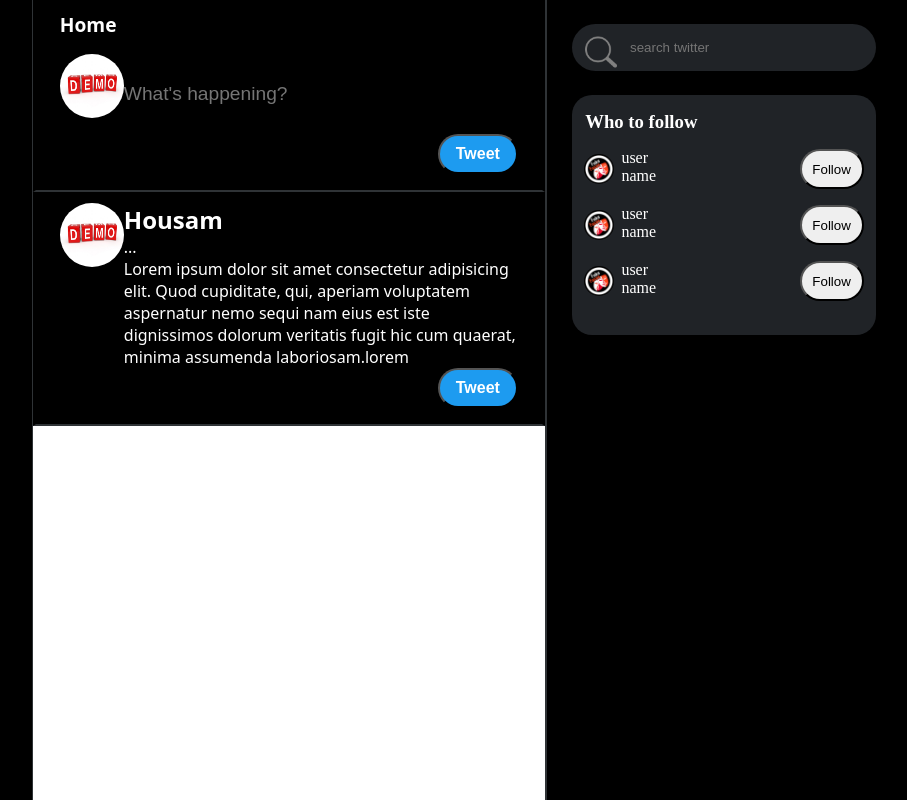
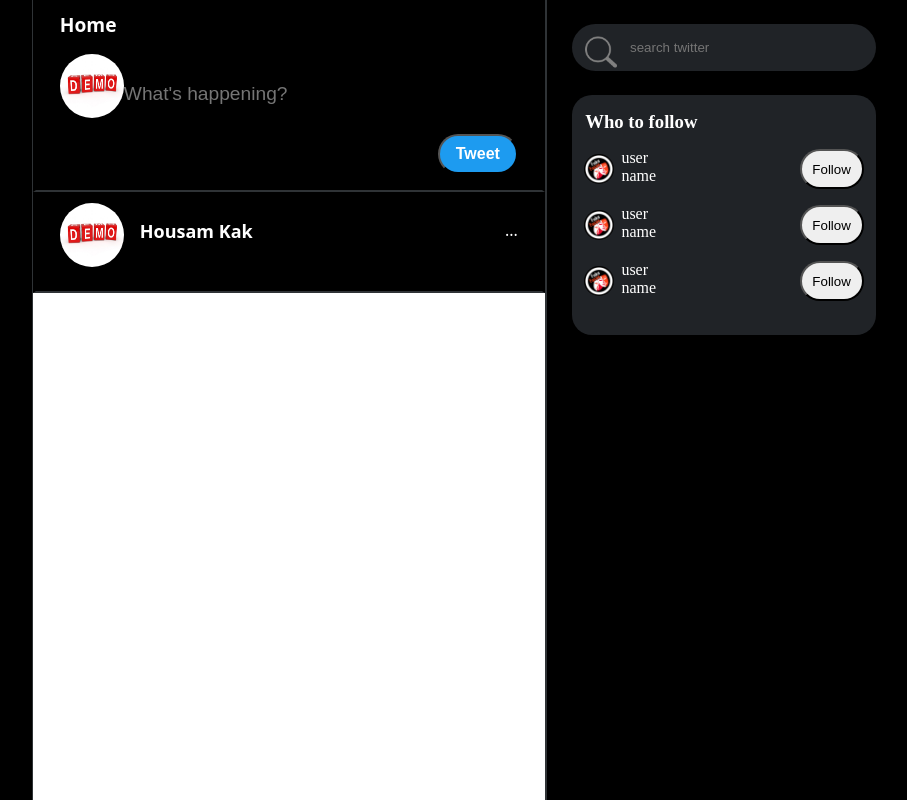
Before and after one commit to HousamKak/twitter-cloning, a PHP site: page /home-page/homepage.html in a window 1280 px wide. Shown: the whole page, without its empty margins (300-1207 px from the left). Run offline with PHP 8.4, Linux system fonts and the light colour scheme.

Commit message:
Structured the element ribbon

```diff
--- a/Frontend/home-page/homepage.html
+++ b/Frontend/home-page/homepage.html
@@ -33,27 +33,16 @@
             </div>
           </div>
 
-          <div id="first-element" class="reusable-element">
-            <div class="image-content">
-              <img
-                class="profile-photo"
-                src="/Frontend/home-page/Images/demo-img.jpg"
-              />
-              <div class="Title-text">
-                <div>
-                  <h1>Housam</h1>
-                  <p style="color:white;">...</p>
-                </div>
-                <p>
-                  Lorem ipsum dolor sit amet consectetur adipisicing elit. Quod
-                  cupiditate, qui, aperiam voluptatem aspernatur nemo sequi nam
-                  eius est iste dignissimos dolorum veritatis fugit hic cum
-                  quaerat, minima assumenda laboriosam.lorem
-                </p>
+          <div class="reusable-element">
+            <div class="title-content">
+              <div class="image-content">
+                <img
+                  class="profile-photo"
+                  src="/Frontend/home-page/Images/demo-img.jpg"
+                />
+                <h1>Housam Kak</h1>
               </div>
-            </div>
-            <div class="tweet-btn">
-              <button>Tweet</button>
+              <p style="color: white">...</p>
             </div>
           </div>
         </div>
--- a/Frontend/styles/style.css
+++ b/Frontend/styles/style.css
@@ -438,6 +438,7 @@ label {
 .rightside-p {
   color: #ffffff;
 }
+
 /* Middle side first part */
 
 .happening {
@@ -503,26 +504,22 @@ label {
   border-style: solid;
 }
 
+.title-content {
+  display: flex;
+  width: 100%;
+  justify-content: space-between;
+}
+
+.title-content > p {
+  margin-top: 2vh;
+}
+
 .image-content {
   display: flex;
-  width: 100%;
 }
 
-/* .image-content > div {
-
+.image-content > h1 {
+  margin-top: 2vh;
+  padding-left: 2vh;
+  font-size: large;
 }
-
-.image-content > div h1 {
-  font-size: large;
-  margin-bottom: 2vh;
-}
-
-*/
-.image-content > div > p {
-  color: white;
-}
-
-.title-text {
-  display: flex;
-  flex-direction: row;
-}
```
Also changed, not shown: other parts of Frontend/home-page/homepage.html (+24 -12 lines).
